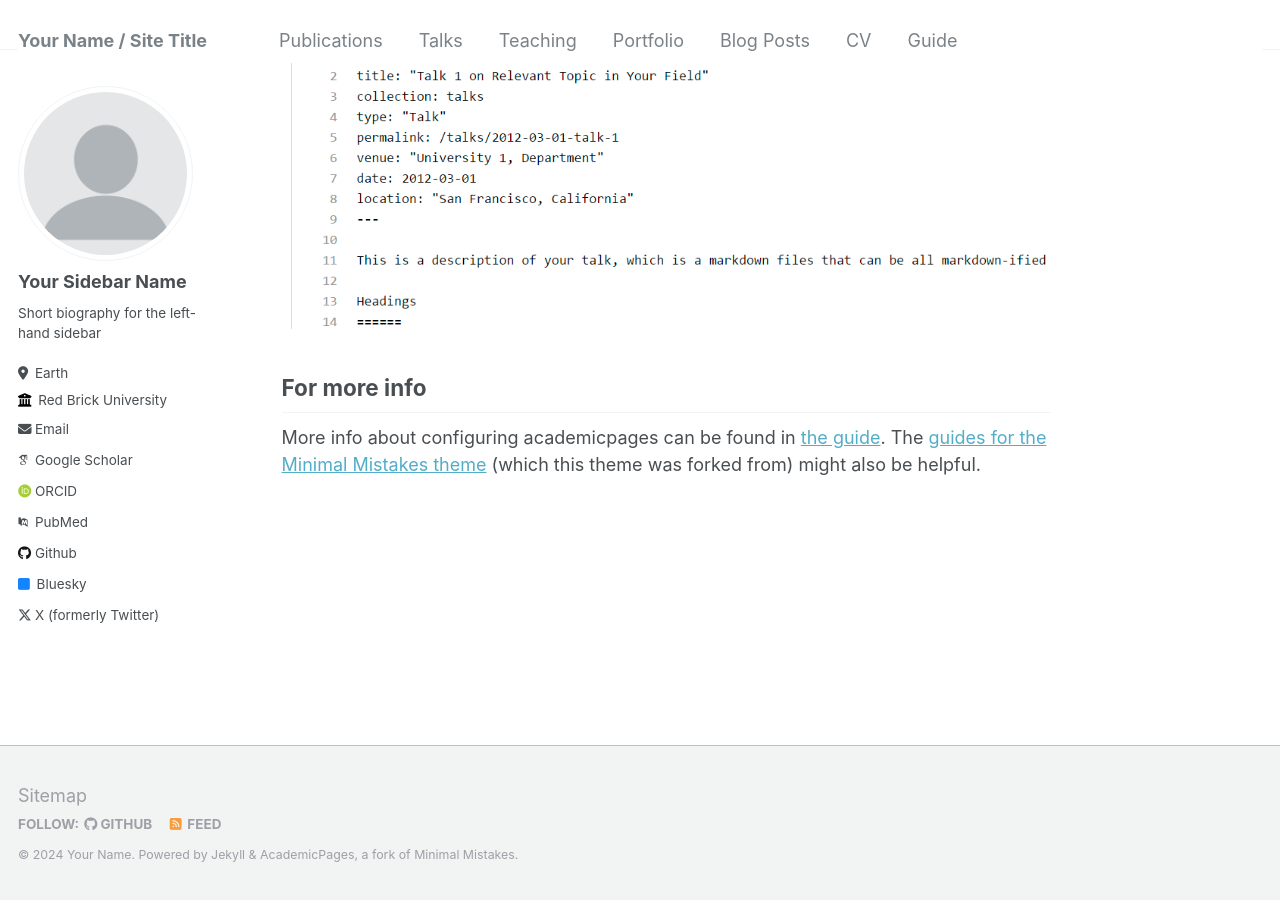
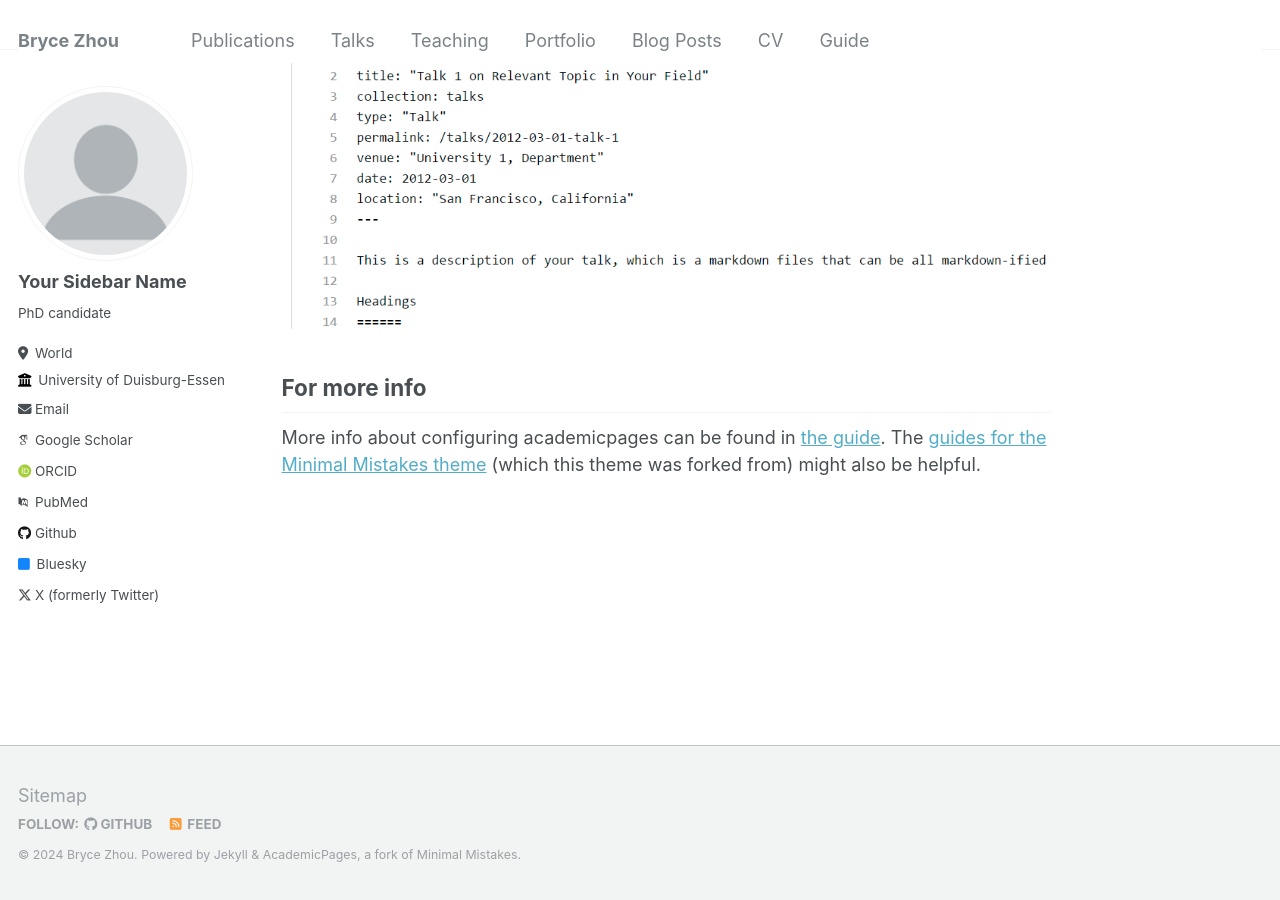
Before and after one commit to BryceZhou/BryceZhou.github.io, a Jekyll site: the page built from _pages/about.md, in a window 1280 px wide and 900 px high, scrolled down 2640 px. Built offline with Jekyll 4.4.1, drawn with Linux system fonts in a browser that asks for light colours; some web fonts are replaced.

Commit message:
Update _config.yml

```diff
--- a/_config.yml
+++ b/_config.yml
@@ -8,13 +8,13 @@
 
 # Basic Site Settings
 locale                   : "en-US"
-title                    : "Your Name / Site Title"
+title                    : "Bryce Zhou"
 title_separator          : "-"
-name                     : &name "Your Name"
+name                     : &name "Bryce Zhou"
 description              : &description "personal description"
-url                      : https://academicpages.github.io # the base hostname & protocol for your site e.g. "https://mmistakes.github.io"
+url                      : https://brycezhou.github.io # the base hostname & protocol for your site e.g. "https://mmistakes.github.io"
 baseurl                  : "" # the subpath of your site, e.g. "/blog"
-repository               : "academicpages/academicpages.github.io"
+repository               : "brycezhou.github.io"
 
 # Site Author - The following control what appear as part of the author content on the side bar.
 #               If a field is blank the icon and link will not appear, otherwise it will be shown.
@@ -24,9 +24,9 @@ author:
   avatar           : "profile.png"
   name             : "Your Sidebar Name"
   pronouns         : # example: "she/her"
-  bio              : "Short biography for the left-hand sidebar"
-  location         : "Earth"
-  employer         : "Red Brick University"
+  bio              : "PhD candidate"
+  location         : "World"
+  employer         : "University of Duisburg-Essen"
   uri              : # URL
   email            : "none@example.org"
 
@@ -42,7 +42,7 @@ author:
   bitbucket        : # Username - Update with your username on the site
   codepen          : # Username
   dribbble         : # Username
-  github           : "academicpages"
+  github           : "brycezhou.github.io"
   kaggle           : # Username
   stackoverflow    : # User number or user number and name (i.e., use "1" or "1/jeff-atwood")
 
```
